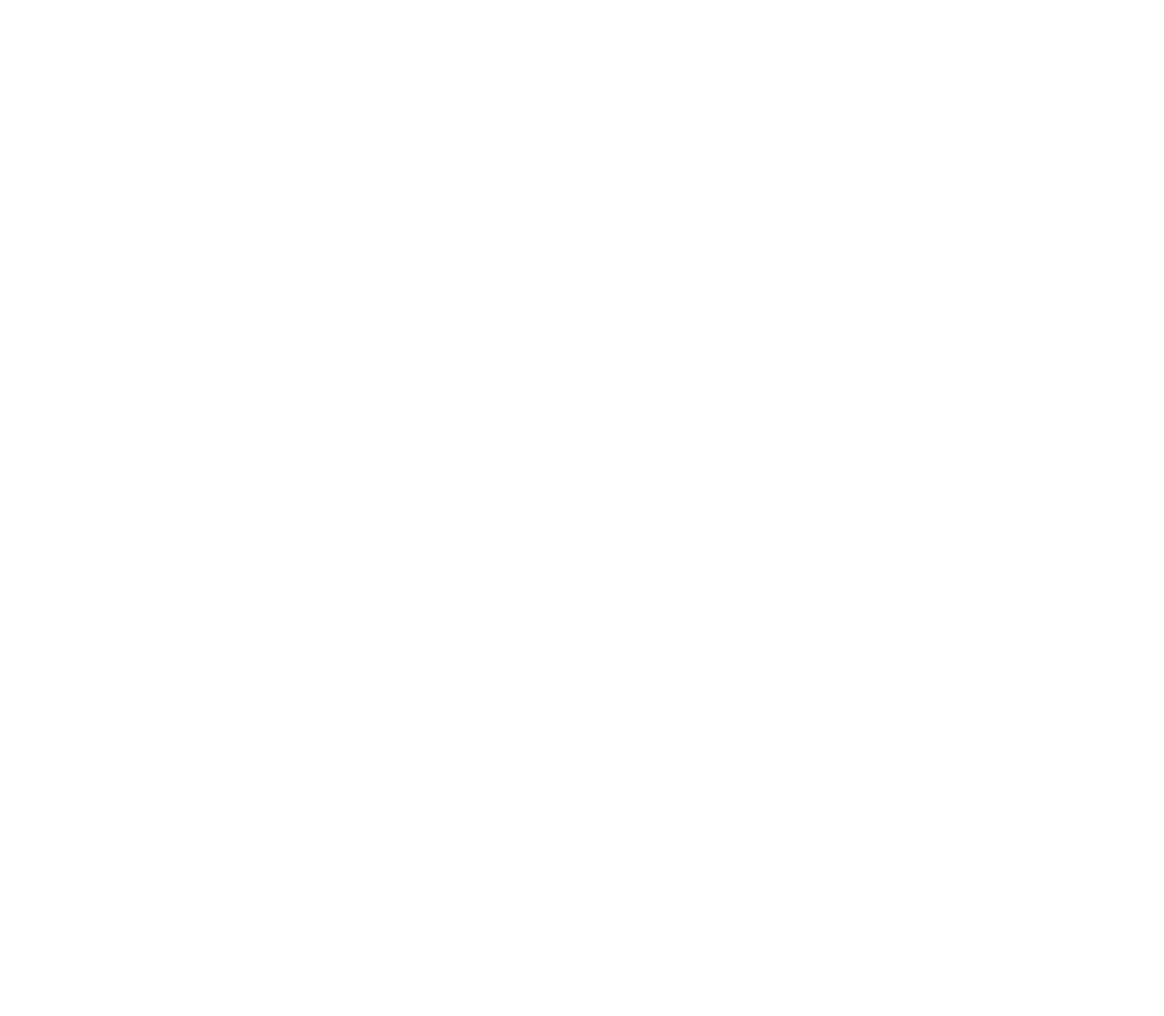
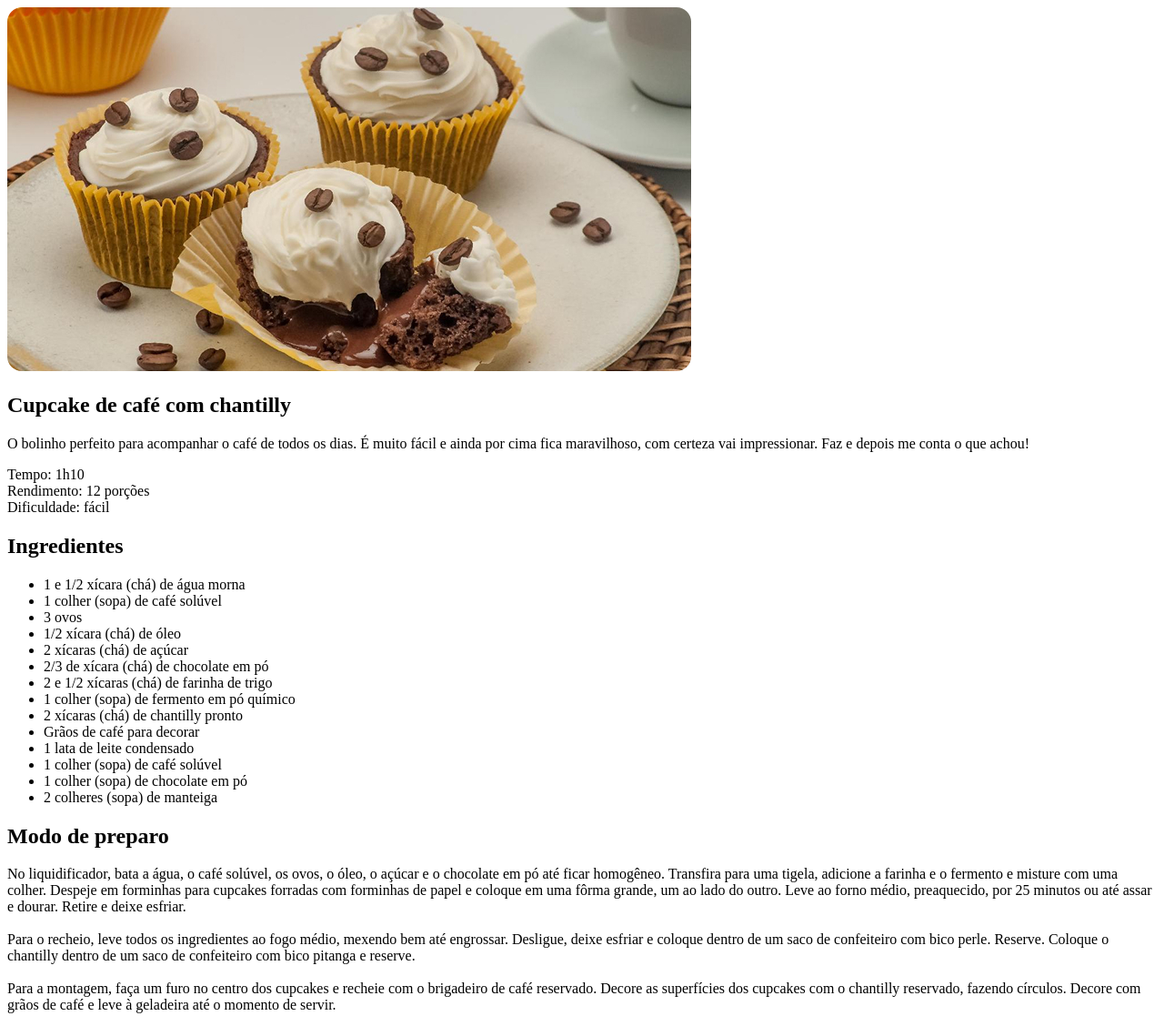
Before and after one commit to LiviaRLA/pagina-de-receita, a plain HTML site: page index.html in a window 1280 px wide. Shown: the whole page at 91% size. Before the commit the page ends 800 px from the top, so only its background shows below. Drawn offline with Linux system fonts and the light colour scheme.

Commit message:
-add image and style

```diff
--- a/index.html
+++ b/index.html
@@ -5,12 +5,55 @@
     <meta charset="UTF-8">
     <meta name="viewport" content="width=device-width, initial-scale=1.0">
     <title>Página de receita</title>
+
+    <link rel="stylesheet" href="stylesheet.css">
 </head>
 
 <body>
 
+    <div id="page">
+
+        <img src="assets/main-image.jpg" alt="Cupcake com grão de café">
+        <main>
+            <section id="about">
+                <h1>Cupcake de café com chantilly</h1>
+                <p>
+                    O bolinho perfeito para acompanhar o café de todos os dias. É muito fácil e ainda por cima fica maravilhoso, com certeza vai impressionar. Faz e depois me conta o que achou!
+                </p>
+                <p>
+                    Tempo: 1h10 <br>
+                    Rendimento: 12 porções <br>
+                    Dificuldade: fácil
+                </p>
+            </section>
+            <section id="ingredients">
+                <h2>Ingredientes</h2>
+                <ul>
+                    <li>1 e 1/2 xícara (chá) de água morna</li>
+                    <li>1 colher (sopa) de café solúvel</li>
+                    <li>3 ovos</li>
+                    <li>1/2 xícara (chá) de óleo</li>
+                    <li>2 xícaras (chá) de açúcar</li>
+                    <li>2/3 de xícara (chá) de chocolate em pó</li>
+                    <li>2 e 1/2 xícaras (chá) de farinha de trigo</li>
+                    <li>1 colher (sopa) de fermento em pó químico</li>
+                    <li>2 xícaras (chá) de chantilly pronto</li>
+                    <li>Grãos de café para decorar</li>
+                    <li>1 lata de leite condensado</li>
+                    <li>1 colher (sopa) de café solúvel</li>
+                    <li>1 colher (sopa) de chocolate em pó</li>
+                    <li>2 colheres (sopa) de manteiga</li>
+                </ul>
+            </section>
+            <section id="preparation">
+                <h2>Modo de preparo</h2>
+                <p>No liquidificador, bata a água, o café solúvel, os ovos, o óleo, o açúcar e o chocolate em pó até ficar homogêneo. Transfira para uma tigela, adicione a farinha e o fermento e misture com uma colher. Despeje em forminhas para cupcakes forradas com forminhas de papel e coloque em uma fôrma grande, um ao lado do outro. Leve ao forno médio, preaquecido, por 25 minutos ou até assar e dourar. Retire e deixe esfriar. <br> <br>
+                Para o recheio, leve todos os ingredientes ao fogo médio, mexendo bem até engrossar. Desligue, deixe esfriar e coloque dentro de um saco de confeiteiro com bico perle. Reserve. Coloque o chantilly dentro de um saco de confeiteiro com bico pitanga e reserve. <br> <br>
+                Para a montagem, faça um furo no centro dos cupcakes e recheie com o brigadeiro de café reservado. Decore as superfícies dos cupcakes com o chantilly reservado, fazendo círculos. Decore com grãos de café e leve à geladeira até o momento de servir.
+            </section>
+        </main>
+
+    </div>
 </body>
 
-
-
 </html>
--- a/stylesheet.css
+++ b/stylesheet.css
@@ -0,0 +1,3 @@
+img {
+    border-radius: 16px;
+}
```
Also changed, not shown: assets/main-image.jpg (added).
